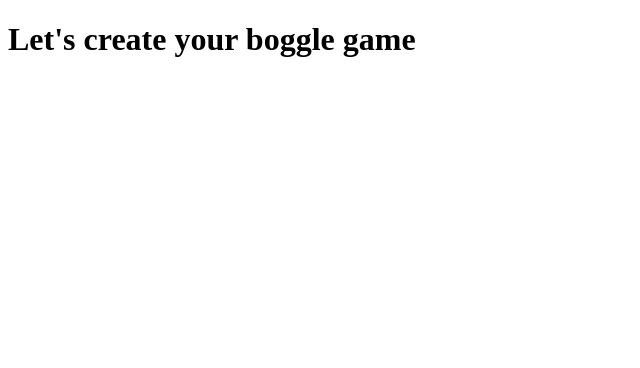
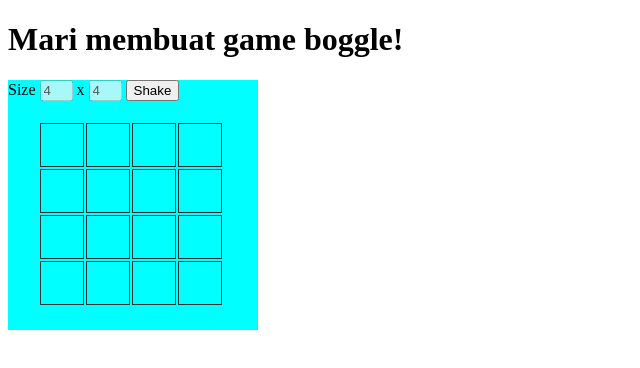
Before and after one commit to kumpulberbagi/boggle-1, a plain HTML site: page index.html in a window 1280 px wide. Shown: the whole page, without its empty margins (0-640 px from the left). Drawn offline with Linux system fonts and the light colour scheme.

Commit message:
elkana-toni

```diff
--- a/boggle.css
+++ b/boggle.css
@@ -1 +1,20 @@
 /*write your css here*/
+td {
+  position: relative;
+  left : 30px;
+  top: 20px;
+  width:40px;
+  height:40px;
+  border:1px
+  solid #333;
+}
+
+.boggle-board{
+  background-color: cyan;
+  width:250px;
+  height:250px;
+}
+
+.boggle-board input{
+  width:25px
+}
--- a/boggle.js
+++ b/boggle.js
@@ -0,0 +1,28 @@
+ class Boggle {
+   constructor(word, tampung_Boggle_Board = [], random_word) {
+     this.word = ['A', 'B', 'C', 'D', 'E', 'F', 'G', 'H', 'I', 'J', 'K', 'L', 'M', 'N', 'O', 'P',
+       'Q', 'R', 'S', 'T', 'U', 'V', 'W', 'X', 'Y', 'Z'
+     ]
+     this.tampung_Boggle_Board = tampung_Boggle_Board
+     this.random_word = random_word
+   }
+
+   createBoggleBoard() {
+     for (var i = 0; i < 4; i++) {
+       this.tampung_Boggle_Board.push(['', '', '', ''])
+     }
+   }
+   randomBoggleWord() {
+     for (var i = 0; i < this.tampung_Boggle_Board.length; i++) {
+       for (var j = 0; j < this.tampung_Boggle_Board.length; j++) {
+         this.random_word = Math.floor((Math.random() * 25) + 1)
+         this.tampung_Boggle_Board[i][j] = this.word[this.random_word]
+       }
+     }
+     console.log(this.tampung_Boggle_Board);
+   }
+ }
+
+ var boggle = new Boggle()
+ boggle.createBoggleBoard()
+ boggle.randomBoggleWord()
--- a/index.html
+++ b/index.html
@@ -4,9 +4,41 @@
     <title>Boggle Game</title>
     <link media="screen" rel="stylesheet" type="text/css" href="boggle.css">
     <script type="text/javascript" src="jquery.min.js"></script>
+    <script type="text/javascript" src="boggle.js"></script>
   </head>
   <body>
-    <h1>Let's create your boggle game</h1>
+    <h1>Mari membuat game boggle!</h1>
+<div class="boggle-board">
+  <span>Size </span><input value='4' disabled></input><span> x </span><input value='4' disabled></input>
+  <button onclick="Boggle.randomBoggleWord()">Shake</button>
+    <table id="myTable">
+        <tr>
+            <td></td>
+            <td></td>
+            <td></td>
+            <td></td>
+        </tr>
+        <tr>
+            <td></td>
+            <td></td>
+            <td></td>
+            <td></td>
+        </tr>
+        <tr>
+            <td></td>
+            <td></td>
+            <td></td>
+            <td></td>
+        </tr>
+        <tr>
+            <td></td>
+            <td></td>
+            <td></td>
+            <td></td>
+        </tr>
+    </table>
+</div>
+
     <script type="text/javascript" src="boggle.js"></script>
   </body>
 </html>
```
